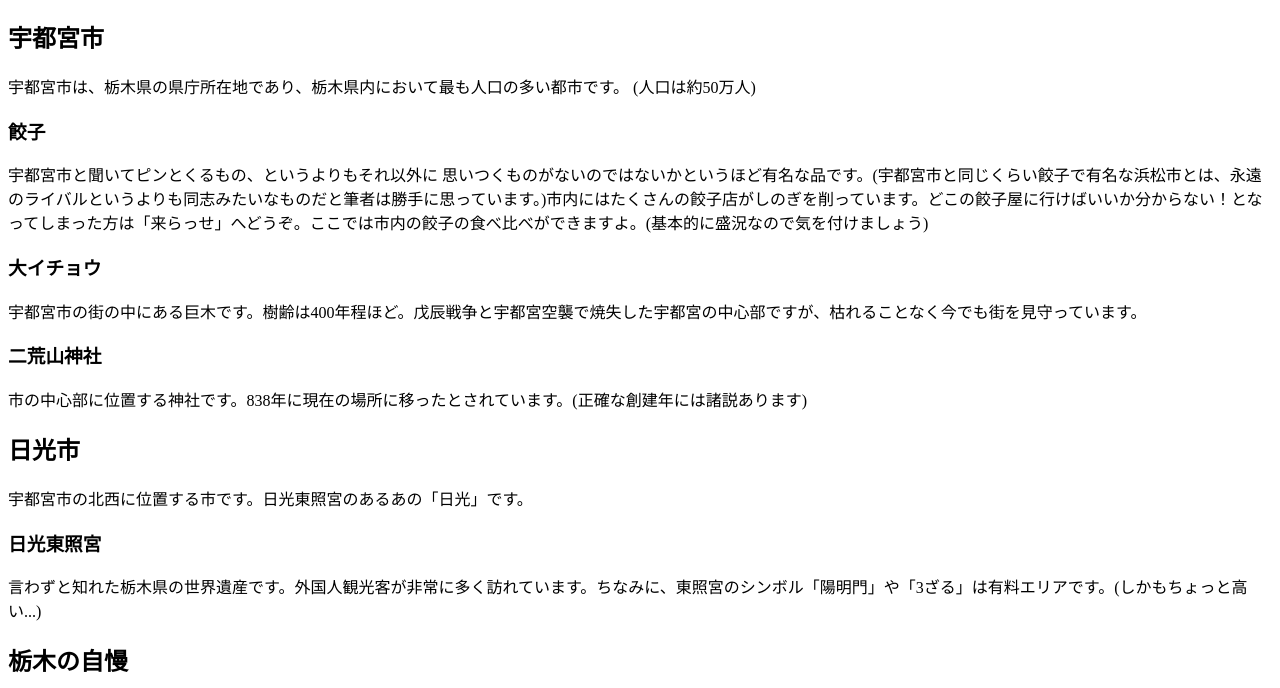
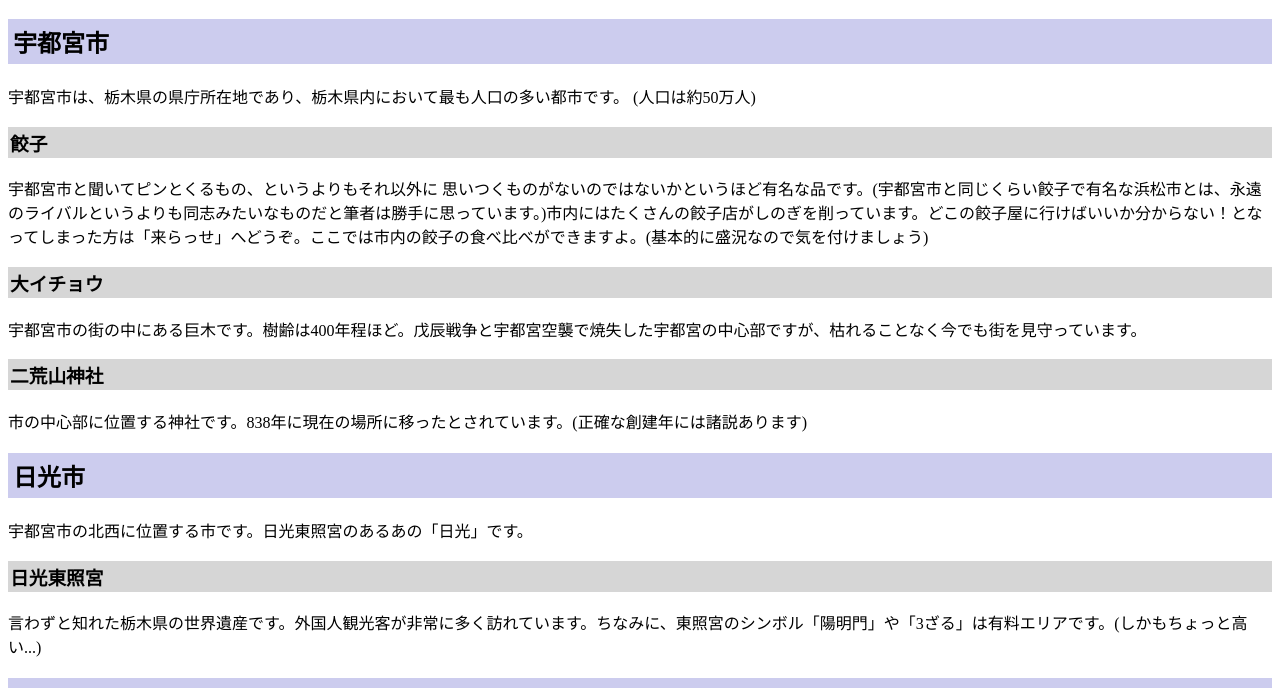
Before and after one commit to se18-1215/2025-cs1-e-class5-team7, a plain HTML site: page tochigi.html in a window 1280 px wide. Shown: the part 70-758 px from the top of the page. Drawn offline with Linux system fonts and the light colour scheme.

Commit message:
ADD CSS
CSSの追加

```diff
--- a/css/tochigi.css
+++ b/css/tochigi.css
@@ -1,3 +1,13 @@
 h1 {
     color: #000;
 }
+
+h2 {
+    background-color: #ccccee;
+    padding: 5px;
+}
+
+h3 {
+    background-color: #cccc;
+    padding: 2px;
+}
```
